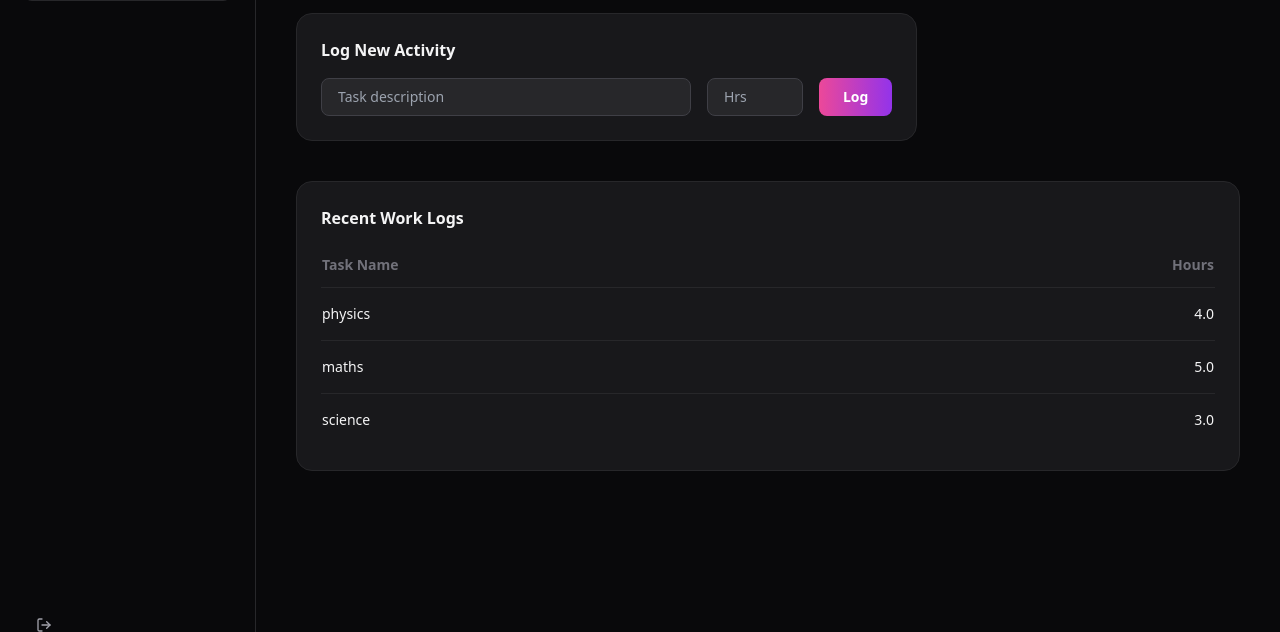
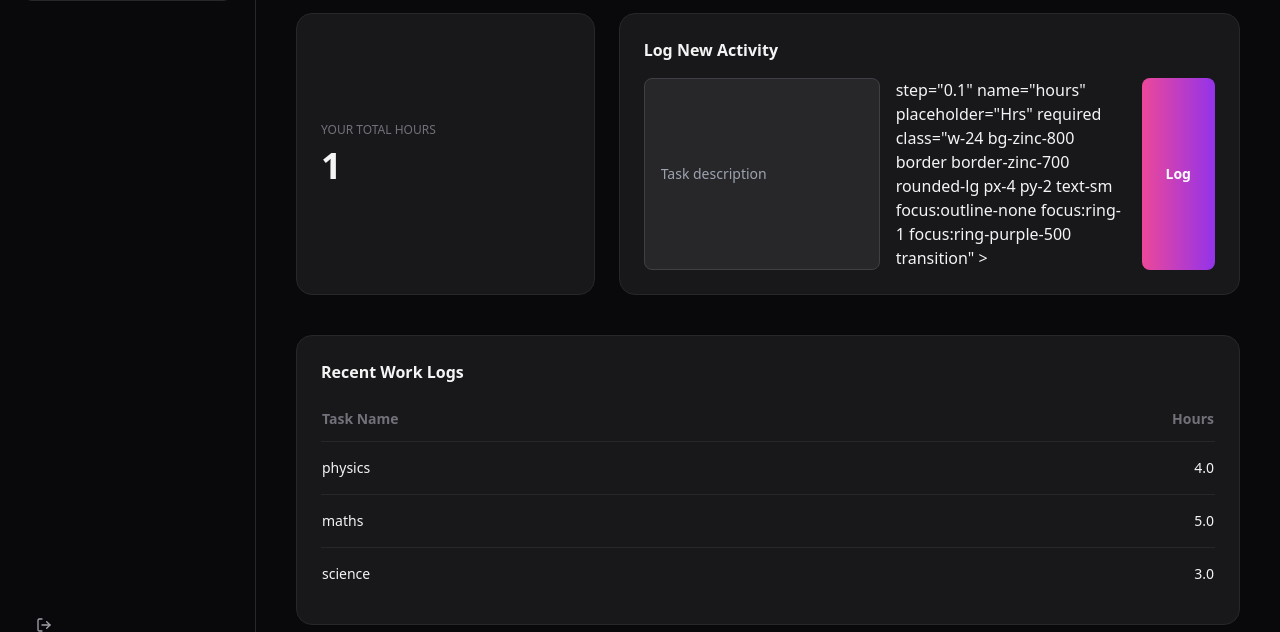
Before and after one commit to yashverma886622-dot/fair-tracker, a Flask app: template templates/student_dashboard.html in a window 1280 px wide. Shown: the part 135-767 px from the top of the page. Run offline with Flask 3, Linux system fonts and the light colour scheme; the template is opened without the code that fills it: values that come from a table or form of the project are taken from there, most other values are stand-ins (such as "Sample title", 1, 10 or a date in 2020); some libraries are stand-ins or nearby versions.

Commit message:
refactor: clean code

```diff
--- a/templates/student_dashboard.html
+++ b/templates/student_dashboard.html
@@ -62,6 +62,11 @@
     <div class="grid grid-cols-3 gap-6 mb-10">
 
         <!-- Total Hours -->
+        <div class="bg-zinc-900 border border-zinc-800 p-6 rounded-2xl flex flex-col justify-center">
+            <p class="text-zinc-500 text-xs uppercase mb-2">Your Total Hours</p>
+            <h3 class="text-4xl font-bold">{{ total_hours }}</h3>
+        </div>
+
         <!-- Add Task -->
         <div class="col-span-2 bg-zinc-900 border border-zinc-800 p-6 rounded-2xl">
             <h4 class="font-semibold mb-4">Log New Activity</h4>
@@ -74,9 +79,6 @@
                     required
                     class="flex-1 bg-zinc-800 border border-zinc-700 rounded-lg px-4 py-2 text-sm focus:outline-none focus:ring-1 focus:ring-purple-500 transition"
                 >
-
-                <input
-                    type="number"
                     step="0.1"
                     name="hours"
                     placeholder="Hrs"
```
